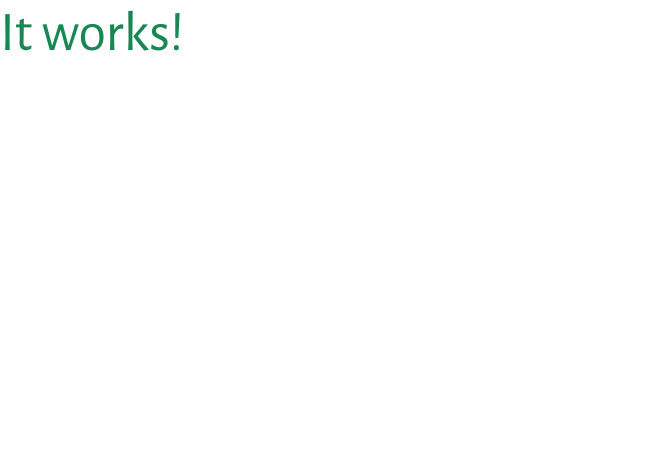
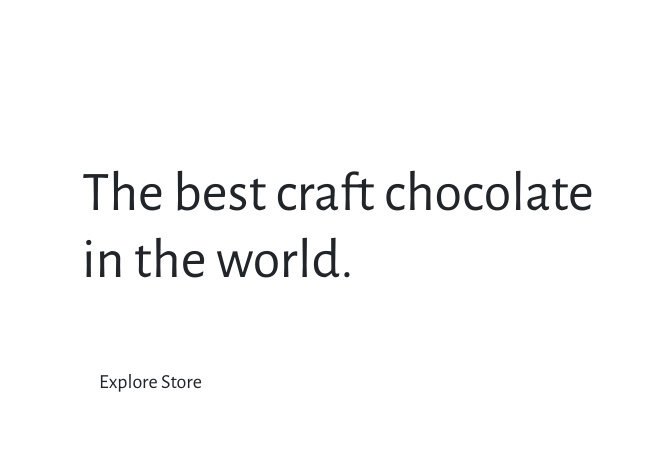
Before and after one commit to lucywoodman/the-chocolate-factory, a Django app: page / in a window 1280 px wide. Shown: the top 461 px of the page, without its empty margins (0-650 px from the left). Run offline with Django 3.2, Linux system fonts and the light colour scheme; some libraries are stand-ins or nearby versions.

Commit message:
feat: add basic content to homepage to test layout

```diff
--- a/home/templates/home/index.html
+++ b/home/templates/home/index.html
@@ -1,6 +1,23 @@
 {% extends 'base.html' %}
 {% load static %}
 
+{% block page_header %}
+<div class="container pt-7">
+    <div class="row">
+        <div class="col"></div>
+    </div>
+</div>
+{% endblock %}
+
 {% block content %}
-    <h1 class="display-4 text-success">It works!</h1>
+    <div class="container h-100 w-90">
+        <div class="row h-100">
+            <div class="col-7 col-md-6 my-auto">
+                <h1 class="display-4">The best craft chocolate in the world.</h1>
+            </div>
+            <div class="my-5">
+                <a href="" class="btn btn-lg rounded-0 py-3">Explore Store</a>
+            </div>
+        </div>
+    </div>
 {% endblock %}
```
